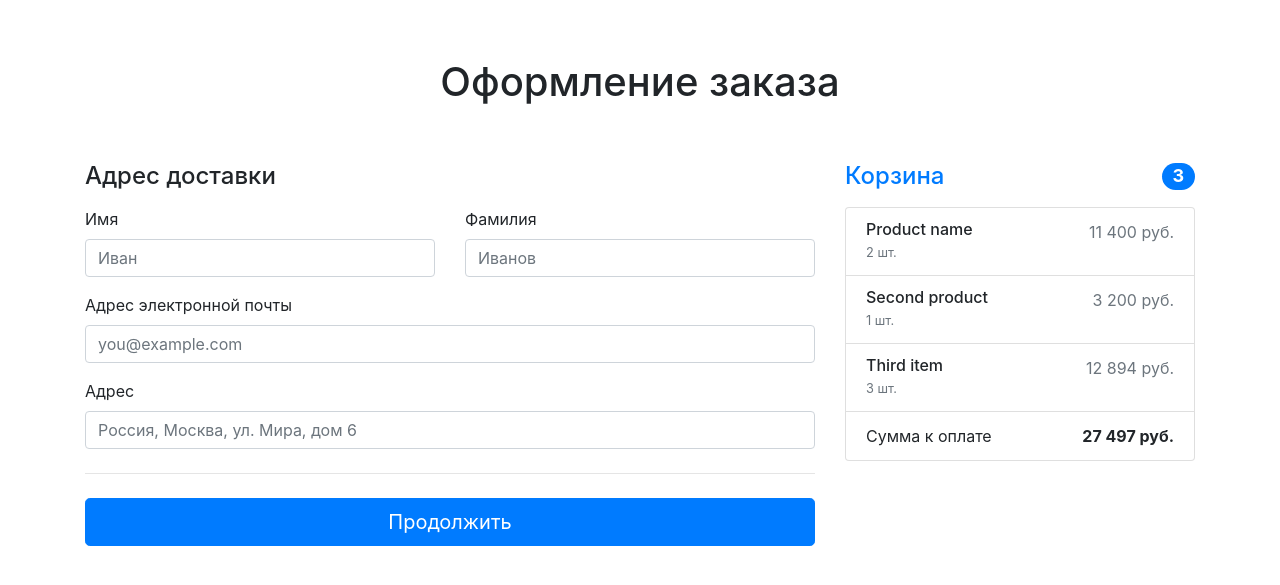
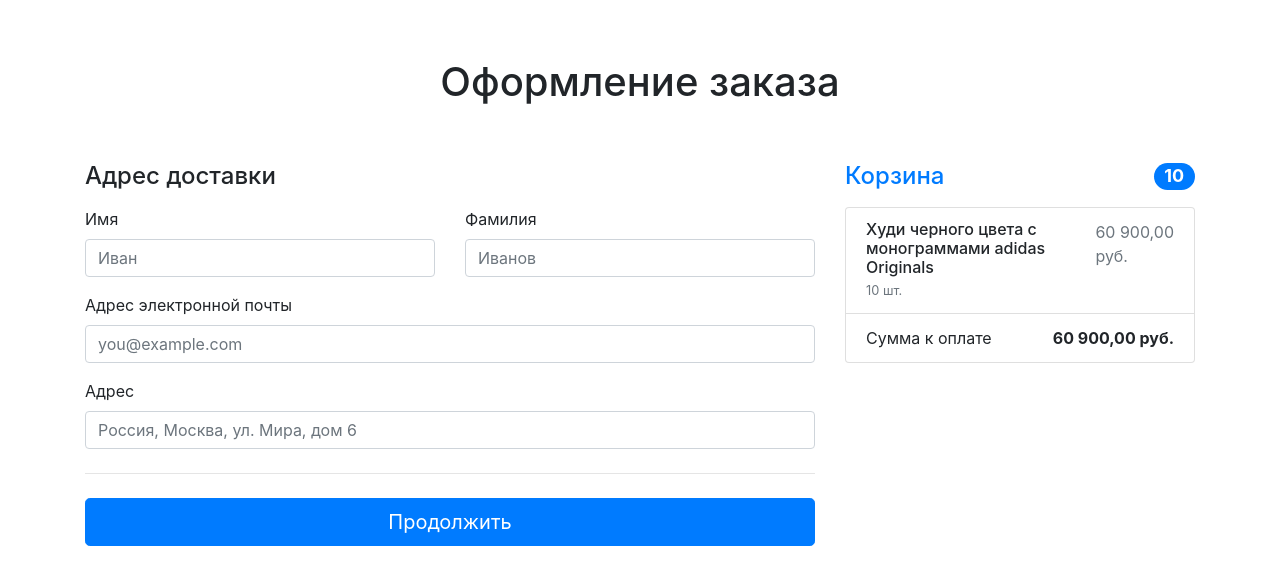
Before and after one commit to AlexanderObolonkov/store-server, a Django app: page /orders/order-create/ in a window 1280 px wide. Shown: the part 56-641 px from the top of the page. Run offline with Django 4.2, Linux system fonts and the light colour scheme; a user stored in the database is signed in; data comes from the database, SQL or seed files in the repository; tables that the repository leaves empty hold one stand-in row (values such as "Sample post"); parts of the project's set-up code (start-up, migrations or seed data) failed here and were passed over; some libraries are stand-ins or nearby versions.

Commit message:
Order form and view completed, order model registered, human-readable prices

```diff
--- a/orders/forms.py
+++ b/orders/forms.py
@@ -4,6 +4,19 @@
 
 
 class OrderForm(forms.ModelForm):
+    first_name = forms.CharField(widget=forms.TextInput(attrs={
+        'class': 'form-control', 'placeholder': 'Иван'
+    }))
+    last_name = forms.CharField(widget=forms.TextInput(attrs={
+        'class': 'form-control', 'placeholder': 'Иванов'
+    }))
+    email = forms.EmailField(widget=forms.EmailInput(attrs={
+        'class': 'form-control', 'placeholder': 'you@example.com'
+    }))
+    address = forms.CharField(widget=forms.TextInput(attrs={
+        'class': 'form-control', 'placeholder': 'Россия, Москва, ул. Мира, дом 6'
+    }))
+
     class Meta:
         model = Order
         fields = ('first_name', 'last_name', 'email', 'address')
--- a/orders/templates/orders/order-create.html
+++ b/orders/templates/orders/order-create.html
@@ -1,4 +1,5 @@
 {% extends 'products/base.html' %}
+{% load humanize %}
 
 {% block content %}
     <section>
@@ -13,61 +14,47 @@
                 <div class="col-md-5 col-lg-4 order-md-last">
                     <h4 class="d-flex justify-content-between align-items-center mb-3">
                         <span class="text-primary">Корзина</span>
-                        <span class="badge badge-primary badge-pill text-white">3</span>
+                        <span class="badge badge-primary badge-pill text-white">{{ baskets.total_quantity }}</span>
                     </h4>
                     <ul class="list-group mb-3">
-                        <li class="list-group-item d-flex justify-content-between lh-sm">
+                        {% for basket in baskets %}
+                            <li class="list-group-item d-flex justify-content-between lh-sm">
                             <div>
-                                <h6 class="my-0">Product name</h6>
-                                <small class="text-muted">2 шт.</small>
+                                <h6 class="my-0">{{ basket.product.name }}</h6>
+                                <small class="text-muted">{{ basket.quantity }} шт.</small>
                             </div>
-                            <span class="text-muted">11 400 руб.</span>
+                            <span class="text-muted">{{ basket.sum|intcomma }} руб.</span>
                         </li>
-                        <li class="list-group-item d-flex justify-content-between lh-sm">
-                            <div>
-                                <h6 class="my-0">Second product</h6>
-                                <small class="text-muted">1 шт.</small>
-                            </div>
-                            <span class="text-muted">3 200 руб.</span>
-                        </li>
-                        <li class="list-group-item d-flex justify-content-between lh-sm">
-                            <div>
-                                <h6 class="my-0">Third item</h6>
-                                <small class="text-muted">3 шт.</small>
-                            </div>
-                            <span class="text-muted">12 894 руб.</span>
-                        </li>
+                        {% endfor %}
                         <li class="list-group-item d-flex justify-content-between">
                             <span>Сумма к оплате</span>
-                            <strong>27 497 руб.</strong>
+                            <strong>{{ baskets.total_sum|intcomma }} руб.</strong>
                         </li>
                     </ul>
                 </div>
                 <div class="col-md-7 col-lg-8">
                     <h4 class="mb-3">Адрес доставки</h4>
-                    <form>
+                    <form action="{% url 'orders:order_create' %}" method="post">
+                        {% csrf_token %}
                         <div class="row g-3">
                             <div class="col-sm-6">
-                                <label for="firstName" class="form-label">Имя</label>
-                                <input type="text" class="form-control" id="firstName" placeholder="Иван" value=""
-                                       required>
+                                <label for="{{ form.first_name.id_for_label }}" class="form-label">Имя</label>
+                                {{ form.first_name }}
                             </div>
 
                             <div class="col-sm-6">
-                                <label for="lastName" class="form-label">Фамилия</label>
-                                <input type="text" class="form-control" id="lastName" placeholder="Иванов" value=""
-                                       required>
+                                <label for="{{ form.last_name.id_for_label }}" class="form-label">Фамилия</label>
+                                {{ form.last_name }}
                             </div>
 
                             <div class="col-12 mt-3">
-                                <label for="email" class="form-label">Адрес электронной почты</label>
-                                <input type="email" class="form-control" id="email" placeholder="you@example.com">
+                                <label for="{{ form.email.id_for_label }}" class="form-label">Адрес электронной почты</label>
+                                {{ form.email }}
                             </div>
 
                             <div class="col-12 mt-3">
-                                <label for="address" class="form-label">Адрес</label>
-                                <input type="text" class="form-control" id="address"
-                                       placeholder="Россия, Москва, ул. Мира, дом 6" required>
+                                <label for="{{ form.address.id_for_label }}" class="form-label">Адрес</label>
+                                {{ form.address }}
                             </div>
 
                         </div>
--- a/orders/views.py
+++ b/orders/views.py
@@ -1,8 +1,17 @@
+from django.http import HttpResponseRedirect
+from django.urls import reverse_lazy
 from django.views.generic.edit import CreateView
 
+from common.views import TitleMixin
 from orders.forms import OrderForm
 
 
-class OrderCreteView(CreateView):
+class OrderCreteView(TitleMixin, CreateView):
     template_name = 'orders/order-create.html'
     form_class = OrderForm
+    success_url = reverse_lazy('orders:order_create')
+    title = 'Store - Оформление заказа'
+
+    def form_valid(self, form: OrderForm) -> HttpResponseRedirect:
+        form.instance.initiator = self.request.user
+        return super().form_valid(form)
--- a/products/templates/products/baskets.html
+++ b/products/templates/products/baskets.html
@@ -1,3 +1,5 @@
+{% load humanize %}
+
 {% if baskets %}
     <h4 class="mt-3 mb-3 d-flex justify-content-between align-items-center mb-3">
         Корзина <span class="badge badge-secondary badge-pill">{{ baskets.total_quantity }}</span>
@@ -15,7 +17,7 @@
                             <input name="basketID" type="number" class="form-control"
                                    value="{{ basket.quantity }}" min="0">
                         </div>
-                        <div class="col-lg-4">{{ basket.sum }} руб.</div>
+                        <div class="col-lg-4">{{ basket.sum|intcomma }} руб.</div>
                         <div class="col-lg-4">
                             <a href="{% url 'products:basket_remove' basket.id %}">
                                 <i class="fas fa-trash"></i>
@@ -30,7 +32,7 @@
     <div class="card mb-3">
         <div class="card-footer">
             <p class="float-left">Итого</p>
-            <h4 class="float-right">{{ baskets.total_sum }} руб.</h4>
+            <h4 class="float-right">{{ baskets.total_sum|intcomma }} руб.</h4>
         </div>
     </div>
     <a class="btn btn-success btn-lg float-right" href="{% url 'orders:order_create' %}">
--- a/products/templates/products/products.html
+++ b/products/templates/products/products.html
@@ -1,5 +1,5 @@
 {% extends 'products/base.html' %}
-{% load static cache %}
+{% load static cache humanize %}
 
 {% block css %}
     <link href="{% static 'vendor/css/products.css' %}" rel="stylesheet">
@@ -72,7 +72,7 @@
                                         <h4 class="card-title">
                                             <a href="#">{{ product.name }}</a>
                                         </h4>
-                                        <h5>{{ product.price }} руб.</h5>
+                                        <h5>{{ product.price|intcomma }} руб.</h5>
                                         <p class="card-text">{{ product.description }}</p>
                                     </div>
                                     <div class="card-footer text-center">
--- a/store/settings.py
+++ b/store/settings.py
@@ -43,6 +43,7 @@
     'django.contrib.messages',
     'django.contrib.staticfiles',
     'django.contrib.sites',
+    'django.contrib.humanize',
 
     'allauth',
     'allauth.account',
```
Also changed, not shown: orders/admin.py (+17 -2 lines).
